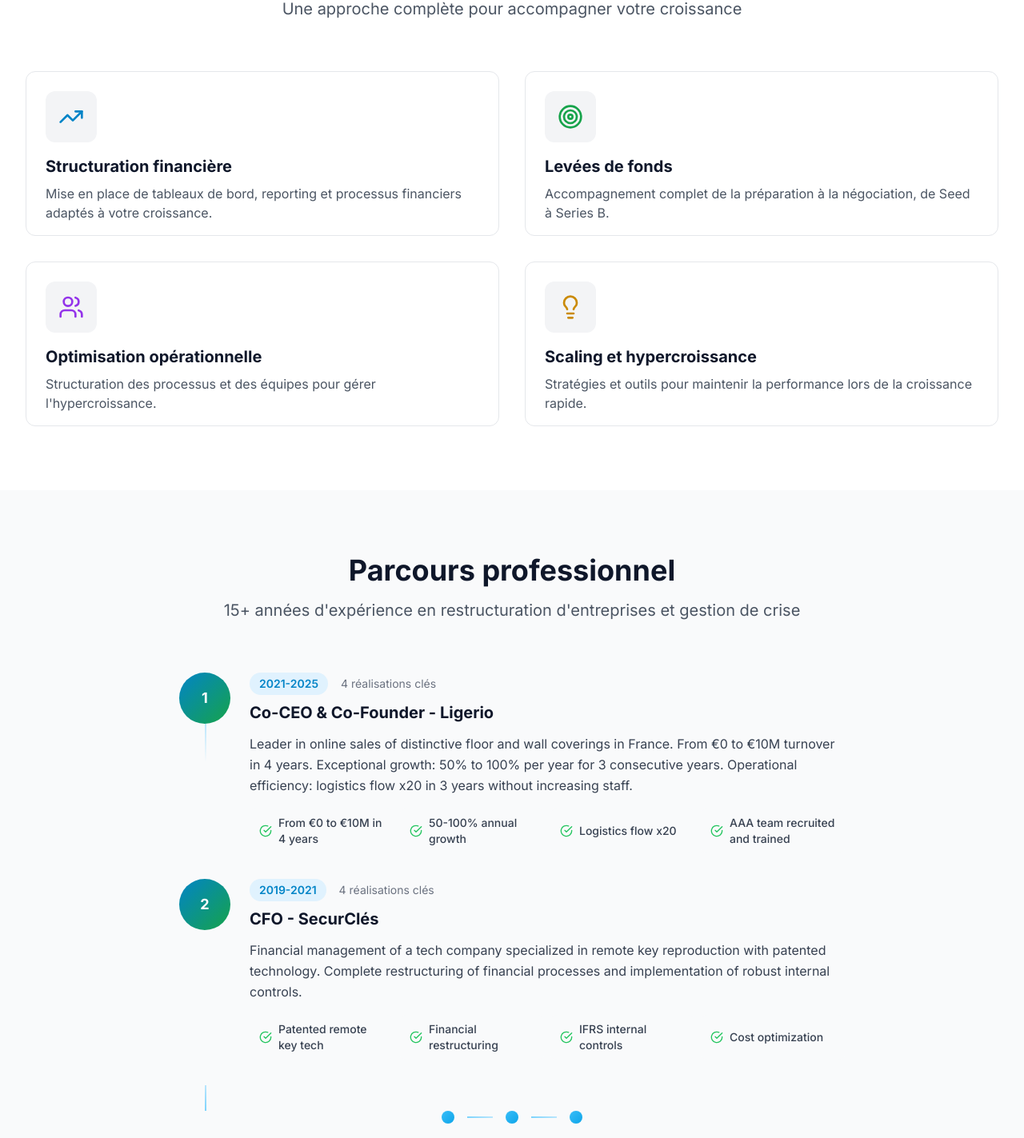
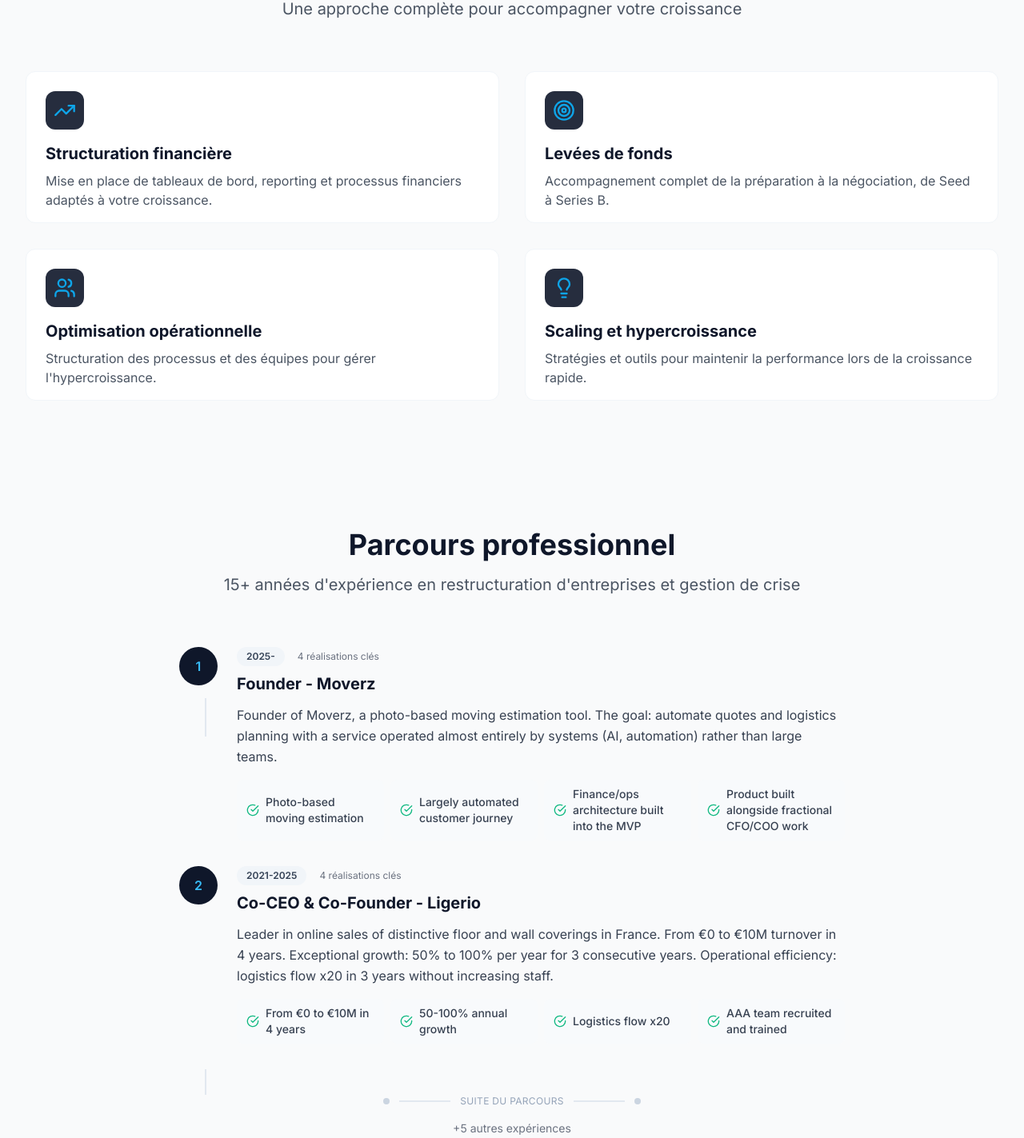
Before and after one commit to gdetaisne/gslv.fr, a Next.js app: page /en/about in a window 1280 px wide. Shown: the part 619-2042 px from the top of the page at 80% size. Built offline with nearby package versions, Linux system fonts and the light colour scheme.

Commit message:
Add Moverz founder experience and refine about page styling

```diff
--- a/app/[locale]/about/page.tsx
+++ b/app/[locale]/about/page.tsx
@@ -21,22 +21,22 @@ export default function AboutPage() {
 
   const expertise = [
     {
-      icon: <TrendingUp className="w-8 h-8 text-primary-600" />,
+      icon: <TrendingUp className="w-7 h-7 text-sky-500" />,
       title: 'Structuration financière',
       description: 'Mise en place de tableaux de bord, reporting et processus financiers adaptés à votre croissance.'
     },
     {
-      icon: <Target className="w-8 h-8 text-accent-600" />,
+      icon: <Target className="w-7 h-7 text-sky-500" />,
       title: 'Levées de fonds',
       description: 'Accompagnement complet de la préparation à la négociation, de Seed à Series B.'
     },
     {
-      icon: <Users className="w-8 h-8 text-purple-600" />,
+      icon: <Users className="w-7 h-7 text-sky-500" />,
       title: 'Optimisation opérationnelle',
       description: 'Structuration des processus et des équipes pour gérer l\'hypercroissance.'
     },
     {
-      icon: <Lightbulb className="w-8 h-8 text-yellow-600" />,
+      icon: <Lightbulb className="w-7 h-7 text-sky-500" />,
       title: 'Scaling et hypercroissance',
       description: 'Stratégies et outils pour maintenir la performance lors de la croissance rapide.'
     }
@@ -47,7 +47,7 @@ export default function AboutPage() {
   return (
     <div className="pt-16">
       {/* Hero Section */}
-      <section className="py-20 bg-gradient-to-br from-primary-50 via-white to-accent-50">
+      <section className="py-20 bg-white">
         <div className="max-w-7xl mx-auto px-4 sm:px-6 lg:px-8">
           <div className="text-center">
             <motion.h1
@@ -80,7 +80,7 @@ export default function AboutPage() {
       </section>
 
       {/* Expertise Section - 1. Domaines d'expertise */}
-      <section className="py-12 sm:py-20 bg-white">
+      <section className="py-12 sm:py-20 bg-gray-50">
         <div className="max-w-7xl mx-auto px-4 sm:px-6 lg:px-8">
           <div className="text-center mb-12 sm:mb-16">
             <h2 className="text-2xl sm:text-3xl md:text-4xl font-bold text-dark-900 mb-4 leading-tight">
@@ -99,9 +99,9 @@ export default function AboutPage() {
                 animate={{ opacity: 1, y: 0 }}
                 transition={{ duration: 0.6, delay: index * 0.1 }}
               >
-                <Card hover className="h-full">
+                <Card hover className="h-full border border-slate-100">
                   <CardHeader>
-                    <div className="w-16 h-16 bg-gray-100 rounded-xl flex items-center justify-center mb-4">
+                    <div className="w-12 h-12 bg-slate-900/90 rounded-xl flex items-center justify-center mb-4">
                       {item.icon}
                     </div>
                     <h3 className="text-xl font-bold text-dark-900 mb-2">
@@ -142,16 +142,16 @@ export default function AboutPage() {
               >
                 <div className="flex items-start space-x-6">
                   <div className="flex-shrink-0">
-                    <div className="w-16 h-16 bg-gradient-to-br from-primary-600 to-accent-600 text-white rounded-full flex items-center justify-center font-bold text-lg">
+                    <div className="w-12 h-12 bg-slate-900 text-sky-400 rounded-full flex items-center justify-center font-semibold text-base">
                       {index + 1}
                     </div>
                   </div>
                   <div className="flex-1">
                     <div className="flex items-center space-x-4 mb-2">
-                      <div className="text-sm font-semibold text-primary-600 bg-primary-100 px-3 py-1 rounded-full">
+                      <div className="text-xs font-semibold text-slate-700 bg-slate-100 px-3 py-1 rounded-full">
                         {item.year}
                       </div>
-                      <div className="text-sm text-gray-500">
+                      <div className="text-xs text-gray-500">
                         {item.achievements?.length || 0} réalisations clés
                       </div>
                     </div>
@@ -166,9 +166,9 @@ export default function AboutPage() {
                         {item.achievements.map((achievement: string, achievementIndex: number) => (
                           <div
                             key={achievementIndex}
-                            className="flex items-center space-x-2 bg-gray-50 px-3 py-2 rounded-lg"
+                            className="flex items-center space-x-2 bg-slate-50 px-3 py-2 rounded-lg"
                           >
-                            <CheckCircle className="w-4 h-4 text-green-500 flex-shrink-0" />
+                            <CheckCircle className="w-4 h-4 text-emerald-500 flex-shrink-0" />
                             <span className="text-sm text-gray-700 font-medium">
                               {achievement}
                             </span>
@@ -179,7 +179,7 @@ export default function AboutPage() {
                   </div>
                 </div>
                 {index < 1 && (
-                  <div className="absolute left-8 top-16 w-0.5 h-12 bg-gradient-to-b from-primary-200 to-transparent"></div>
+                  <div className="absolute left-8 top-16 w-0.5 h-12 bg-slate-200"></div>
                 )}
               </motion.div>
             ))}
@@ -187,16 +187,16 @@ export default function AboutPage() {
             {/* Indicateur visuel + Bouton d'expansion */}
             <div className="relative">
               {/* Ligne de continuation */}
-              <div className="absolute left-8 top-0 w-0.5 h-8 bg-gradient-to-b from-primary-200 to-primary-300"></div>
+              <div className="absolute left-8 top-0 w-0.5 h-8 bg-slate-200"></div>
 
               {/* Point de continuation */}
               <div className="flex items-center justify-center pt-8 pb-4">
-                <div className="flex items-center space-x-4">
-                  <div className="w-4 h-4 bg-gradient-to-br from-primary-400 to-primary-500 rounded-full"></div>
-                  <div className="w-8 h-0.5 bg-gradient-to-r from-primary-300 to-primary-200"></div>
-                  <div className="w-4 h-4 bg-gradient-to-br from-primary-400 to-primary-500 rounded-full"></div>
-                  <div className="w-8 h-0.5 bg-gradient-to-r from-primary-300 to-primary-200"></div>
-                  <div className="w-4 h-4 bg-gradient-to-br from-primary-400 to-primary-500 rounded-full"></div>
+                <div className="flex items-center space-x-3 text-slate-400 text-xs uppercase tracking-wide">
+                  <div className="w-2 h-2 bg-slate-300 rounded-full"></div>
+                  <div className="w-16 h-0.5 bg-slate-200"></div>
+                  <span>Suite du parcours</span>
+                  <div className="w-16 h-0.5 bg-slate-200"></div>
+                  <div className="w-2 h-2 bg-slate-300 rounded-full"></div>
                 </div>
               </div>
 
@@ -208,7 +208,7 @@ export default function AboutPage() {
                 {!isTimelineExpanded && (
                   <button
                     onClick={() => setIsTimelineExpanded(!isTimelineExpanded)}
-                    className="inline-flex items-center px-6 py-3 bg-primary-600 text-white rounded-lg hover:bg-primary-700 transition-colors duration-300 font-medium shadow-lg hover:shadow-xl"
+                    className="inline-flex items-center px-6 py-3 bg-slate-900 text-white rounded-lg hover:bg-slate-800 transition-colors duration-300 font-medium shadow-lg hover:shadow-xl"
                   >
                     <ChevronDown className="w-5 h-5 mr-2" />
                     Voir le parcours complet
@@ -242,10 +242,10 @@ export default function AboutPage() {
                       </div>
                       <div className="flex-1">
                         <div className="flex items-center space-x-4 mb-2">
-                          <div className="text-sm font-semibold text-primary-600 bg-primary-100 px-3 py-1 rounded-full">
+                          <div className="text-xs font-semibold text-primary-600 bg-primary-100 px-3 py-1 rounded-full">
                             {item.year}
                           </div>
-                          <div className="text-sm text-gray-500">
+                          <div className="text-xs text-gray-500">
                             {item.achievements?.length || 0} réalisations clés
                           </div>
                         </div>
--- a/messages/en.json
+++ b/messages/en.json
@@ -105,6 +105,17 @@
       "Crisis management and stabilization"
     ],
     "timeline": [
+      {
+        "year": "2025-",
+        "title": "Founder - Moverz",
+        "description": "Founder of Moverz, a photo-based moving estimation tool. The goal: automate quotes and logistics planning with a service operated almost entirely by systems (AI, automation) rather than large teams.",
+        "achievements": [
+          "Photo-based moving estimation",
+          "Largely automated customer journey",
+          "Finance/ops architecture built into the MVP",
+          "Product built alongside fractional CFO/COO work"
+        ]
+      },
       {
         "year": "2021-2025",
         "title": "Co-CEO & Co-Founder - Ligerio",
--- a/messages/fr.json
+++ b/messages/fr.json
@@ -105,6 +105,17 @@
       "Gestion de crise et stabilisation"
     ],
     "timeline": [
+      {
+        "year": "2025-",
+        "title": "Fondateur - Moverz",
+        "description": "Fondateur de Moverz, un outil d’estimation de déménagement à partir de photos. L’objectif : automatiser la préparation de devis et la planification logistique, avec un service opéré presque entièrement par des systèmes (IA, automatisations) plutôt que par des équipes nombreuses.",
+        "achievements": [
+          "Outil d’estimation de déménagement à partir de photos",
+          "Parcours client largement automatisé",
+          "Architecture finance/ops pensée dès le MVP",
+          "Produit développé en parallèle des missions CFO/COO"
+        ]
+      },
       {
         "year": "2021-2025",
         "title": "Co-CEO & Co-Fondateur - Ligerio",
```
